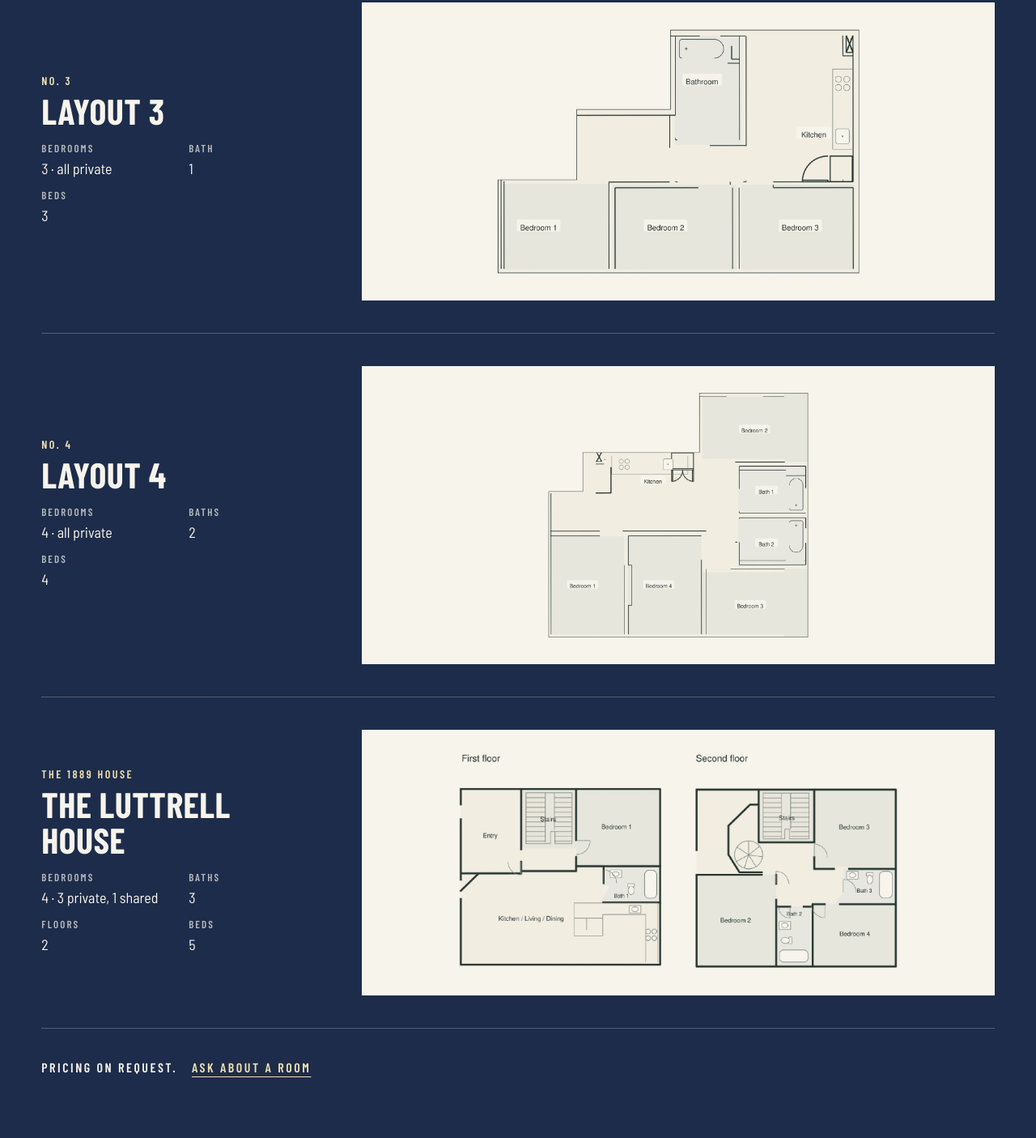
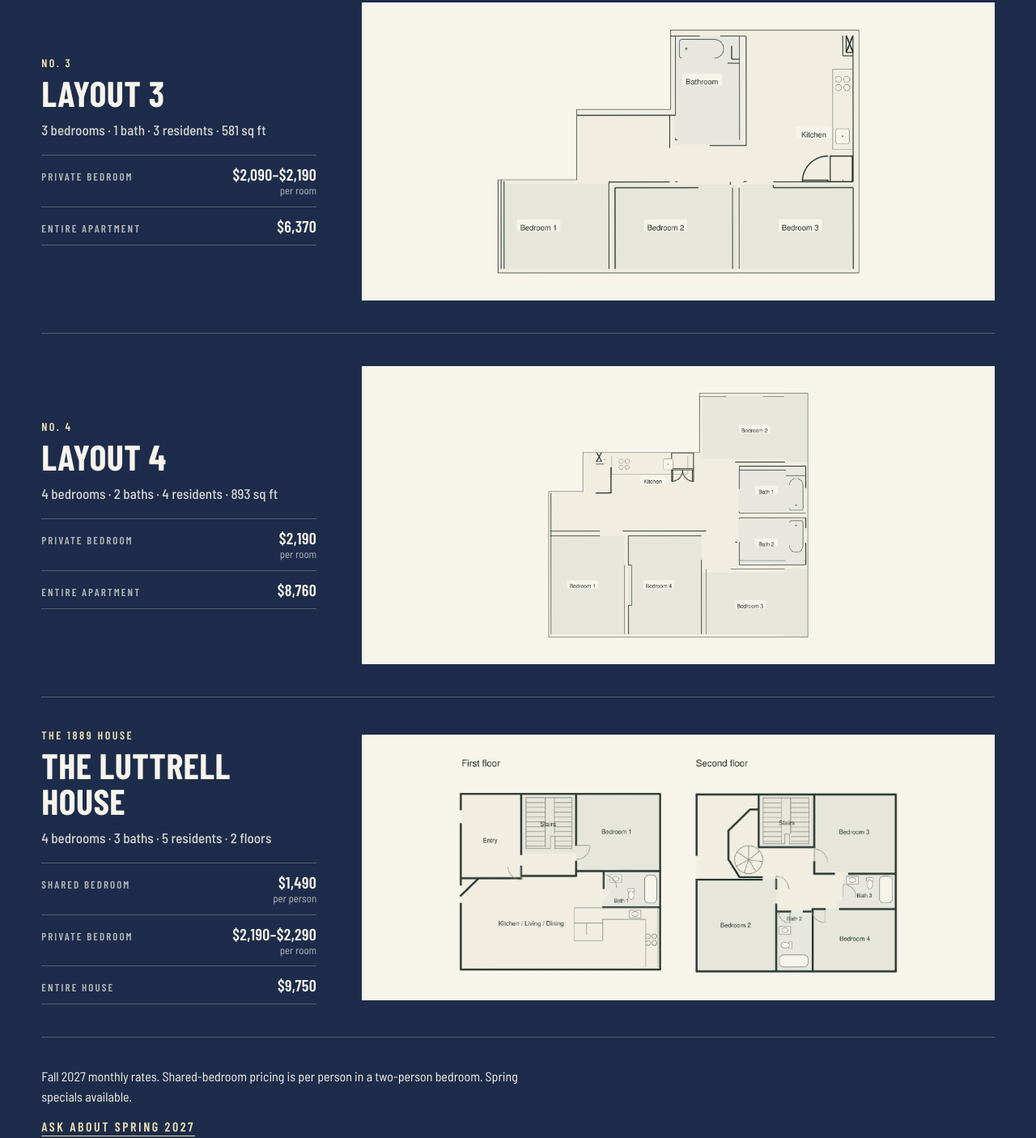
Before and after one commit to alecswjo/theluttrellberkeley.com, a plain HTML site: page index.html in a window 1280 px wide. Shown: the part 3037-4442 px from the top of the page at 81% size. Drawn offline with nearby package versions, Linux system fonts and the light colour scheme; a web font is replaced by a local one.

Commit message:
feat: add Fall 2027 rates, sizes and resident counts to floor plans

```diff
--- a/index.html
+++ b/index.html
@@ -69,10 +69,11 @@
           <div class="plan-info">
             <p class="plan-num">No. 1</p>
             <h3>Layout 1</h3>
-            <dl>
-              <div><dt>Bedrooms</dt><dd>2 &middot; 1 shared, 1 private</dd></div>
-              <div><dt>Bath</dt><dd>1</dd></div>
-              <div><dt>Beds</dt><dd>3</dd></div>
+            <p class="plan-spec">2 bedrooms &middot; 1 bath &middot; 3 residents &middot; 471–478 sq ft</p>
+            <dl class="plan-prices">
+              <div><dt>Shared bedroom</dt><dd>$1,250–$1,290 <small>per person</small></dd></div>
+              <div><dt>Private bedroom</dt><dd>$1,850–$1,890 <small>per room</small></dd></div>
+              <div><dt>Entire apartment</dt><dd>$4,350–$4,470</dd></div>
             </dl>
           </div>
           <figure class="plan-drawing"><img src="assets/floorplans/layout-1.webp" alt="Floor plan, Layout 1: kitchen, bathroom, shared Bedroom 1 and private Bedroom 2." width="637" height="1000" loading="lazy"></figure>
@@ -81,10 +82,11 @@
           <div class="plan-info">
             <p class="plan-num">No. 2</p>
             <h3>Layout 2</h3>
-            <dl>
-              <div><dt>Bedrooms</dt><dd>2 &middot; 1 shared, 1 private</dd></div>
-              <div><dt>Bath</dt><dd>1</dd></div>
-              <div><dt>Beds</dt><dd>3</dd></div>
+            <p class="plan-spec">2 bedrooms &middot; 1 bath &middot; 3 residents &middot; 520 sq ft</p>
+            <dl class="plan-prices">
+              <div><dt>Shared bedroom</dt><dd>$1,390 <small>per person</small></dd></div>
+              <div><dt>Private bedroom</dt><dd>$1,990 <small>per room</small></dd></div>
+              <div><dt>Entire apartment</dt><dd>$4,770</dd></div>
             </dl>
           </div>
           <figure class="plan-drawing"><img src="assets/floorplans/layout-2.webp" alt="Floor plan, Layout 2: bathroom, kitchen, shared Bedroom 1 and private Bedroom 2." width="1158" height="1000" loading="lazy"></figure>
@@ -93,10 +95,10 @@
           <div class="plan-info">
             <p class="plan-num">No. 3</p>
             <h3>Layout 3</h3>
-            <dl>
-              <div><dt>Bedrooms</dt><dd>3 &middot; all private</dd></div>
-              <div><dt>Bath</dt><dd>1</dd></div>
-              <div><dt>Beds</dt><dd>3</dd></div>
+            <p class="plan-spec">3 bedrooms &middot; 1 bath &middot; 3 residents &middot; 581 sq ft</p>
+            <dl class="plan-prices">
+              <div><dt>Private bedroom</dt><dd>$2,090–$2,190 <small>per room</small></dd></div>
+              <div><dt>Entire apartment</dt><dd>$6,370</dd></div>
             </dl>
           </div>
           <figure class="plan-drawing"><img src="assets/floorplans/layout-3.webp" alt="Floor plan, Layout 3: bathroom, kitchen and three private bedrooms." width="1450" height="996" loading="lazy"></figure>
@@ -105,10 +107,10 @@
           <div class="plan-info">
             <p class="plan-num">No. 4</p>
             <h3>Layout 4</h3>
-            <dl>
-              <div><dt>Bedrooms</dt><dd>4 &middot; all private</dd></div>
-              <div><dt>Baths</dt><dd>2</dd></div>
-              <div><dt>Beds</dt><dd>4</dd></div>
+            <p class="plan-spec">4 bedrooms &middot; 2 baths &middot; 4 residents &middot; 893 sq ft</p>
+            <dl class="plan-prices">
+              <div><dt>Private bedroom</dt><dd>$2,190 <small>per room</small></dd></div>
+              <div><dt>Entire apartment</dt><dd>$8,760</dd></div>
             </dl>
           </div>
           <figure class="plan-drawing"><img src="assets/floorplans/layout-4.webp" alt="Floor plan, Layout 4: kitchen, two bathrooms and four private bedrooms." width="1064" height="1000" loading="lazy"></figure>
@@ -117,17 +119,18 @@
           <div class="plan-info">
             <p class="plan-num">The 1889 house</p>
             <h3>The Luttrell House</h3>
-            <dl>
-              <div><dt>Bedrooms</dt><dd>4 &middot; 3 private, 1 shared</dd></div>
-              <div><dt>Baths</dt><dd>3</dd></div>
-              <div><dt>Floors</dt><dd>2</dd></div>
-              <div><dt>Beds</dt><dd>5</dd></div>
+            <p class="plan-spec">4 bedrooms &middot; 3 baths &middot; 5 residents &middot; 2 floors</p>
+            <dl class="plan-prices">
+              <div><dt>Shared bedroom</dt><dd>$1,490 <small>per person</small></dd></div>
+              <div><dt>Private bedroom</dt><dd>$2,190–$2,290 <small>per room</small></dd></div>
+              <div><dt>Entire house</dt><dd>$9,750</dd></div>
             </dl>
           </div>
           <figure class="plan-drawing"><img src="assets/floorplans/luttrell-house.webp" alt="Floor plans of the Luttrell House. First floor: entry, stairs, Bedroom 1, Bath 1, kitchen, living and dining. Second floor: Bedrooms 2, 3 and 4, Baths 2 and 3." width="1500" height="750" loading="lazy"></figure>
         </li>
       </ol>
-      <p class="rooms-foot reveal">Pricing on request. <a href="#inquire">Ask about a room</a></p>
+      <p class="rooms-note reveal">Fall 2027 monthly rates. Shared-bedroom pricing is per person in a two-person bedroom. Spring specials available.</p>
+      <p class="rooms-foot reveal"><a href="#inquire">Ask about Spring 2027</a></p>
     </div>
   </section>
 
--- a/styles.css
+++ b/styles.css
@@ -270,3 +270,14 @@ form[data-state="error"] .status { color: #9e2a16; font-weight: 500; }
   html { scroll-behavior: auto; }
 }
 section[id] { scroll-margin-top: 56px; }
+
+/* plan specs + prices */
+.plan-spec { font: 500 17px/1.4 var(--body); margin: -6px 0 18px; opacity: .85; }
+.plan-prices { grid-template-columns: 1fr !important; gap: 0 !important; max-width: 420px; border-top: 1px solid rgba(246, 243, 236, .25); }
+.plan-prices > div { display: flex; justify-content: space-between; align-items: baseline; gap: 16px; padding: 11px 0; border-bottom: 1px solid rgba(246, 243, 236, .25); }
+.plan-prices dt { margin: 0; }
+.plan-prices dd { font: 600 20px/1.2 var(--head); letter-spacing: .02em; text-align: right; white-space: nowrap; }
+.plan-prices dd small { display: block; font: 400 13px/1.3 var(--body); letter-spacing: 0; opacity: .7; }
+.rooms-note { margin: 36px 0 0; max-width: 640px; font-size: 16px; opacity: .8; }
+.rooms-foot { margin-top: 16px !important; }
+.rooms-foot a { margin-left: 0 !important; }
```
